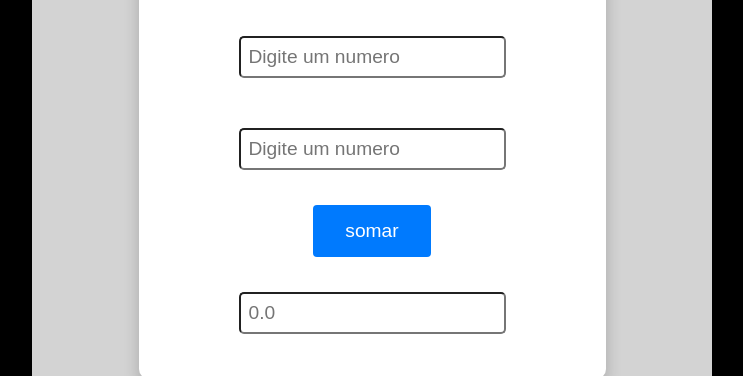
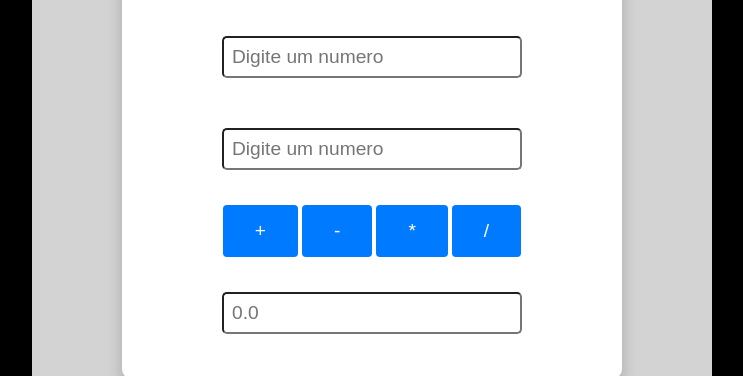
Before and after one commit to ErosEloi/projeto_calculadora, a plain HTML site: page index.html in a window 1280 px wide. Shown: the part 157-533 px from the top of the page, without its empty margins (268-1011 px from the left). Drawn offline with Linux system fonts and the light colour scheme.

Commit message:
closes #4 - implementar as 4 operacoes matematicas

```diff
--- a/index.html
+++ b/index.html
@@ -15,7 +15,12 @@
             <h1>Calculadora</h1>
             <input id="num1" placeholder="Digite um numero" type="number">
             <input id="num2" placeholder="Digite um numero" type="number">
-            <button onclick="calc()">somar</button>
+            <div class="botoes">
+                <button onclick="calc('+')" id="somar">+</button>
+                <button onclick="calc('-')" id="sub">-</button>
+                <button onclick="calc('*')" id="mult">*</button>
+                <button onclick="calc('/')" id="dividir">/</button>
+            </div>
             <input id="result" type="text" readonly placeholder="0.0">
         </div>
         <div class="history">
--- a/script.js
+++ b/script.js
@@ -2,11 +2,29 @@
 
 
 
-function calc(){
+function calc(operacoes){
     var num1 = parseFloat(document.getElementById("num1").value);
     var num2 = parseFloat(document.getElementById("num2").value);
 
-    var result = (num1 + num2);
+    var result;
+
+
+    switch(operacoes){
+        case '+': result = num1 + num2;
+        break;
+
+        case '-': result = num1 - num2;
+        break;
+
+        case '*': result = num1 * num2;
+        break;
+
+        case '/': result = num1 / num2;
+        break;
+
+        default:
+            result = "invalido";
+    }
 
     document.getElementById("result").value = result;
 
--- a/style.css
+++ b/style.css
@@ -4,6 +4,7 @@ body {
 
 input{
     height: 22px;
+    width: 280px;
     padding: 8px;
     font-size: 1.2rem;
     margin: 15px 70px;
```
